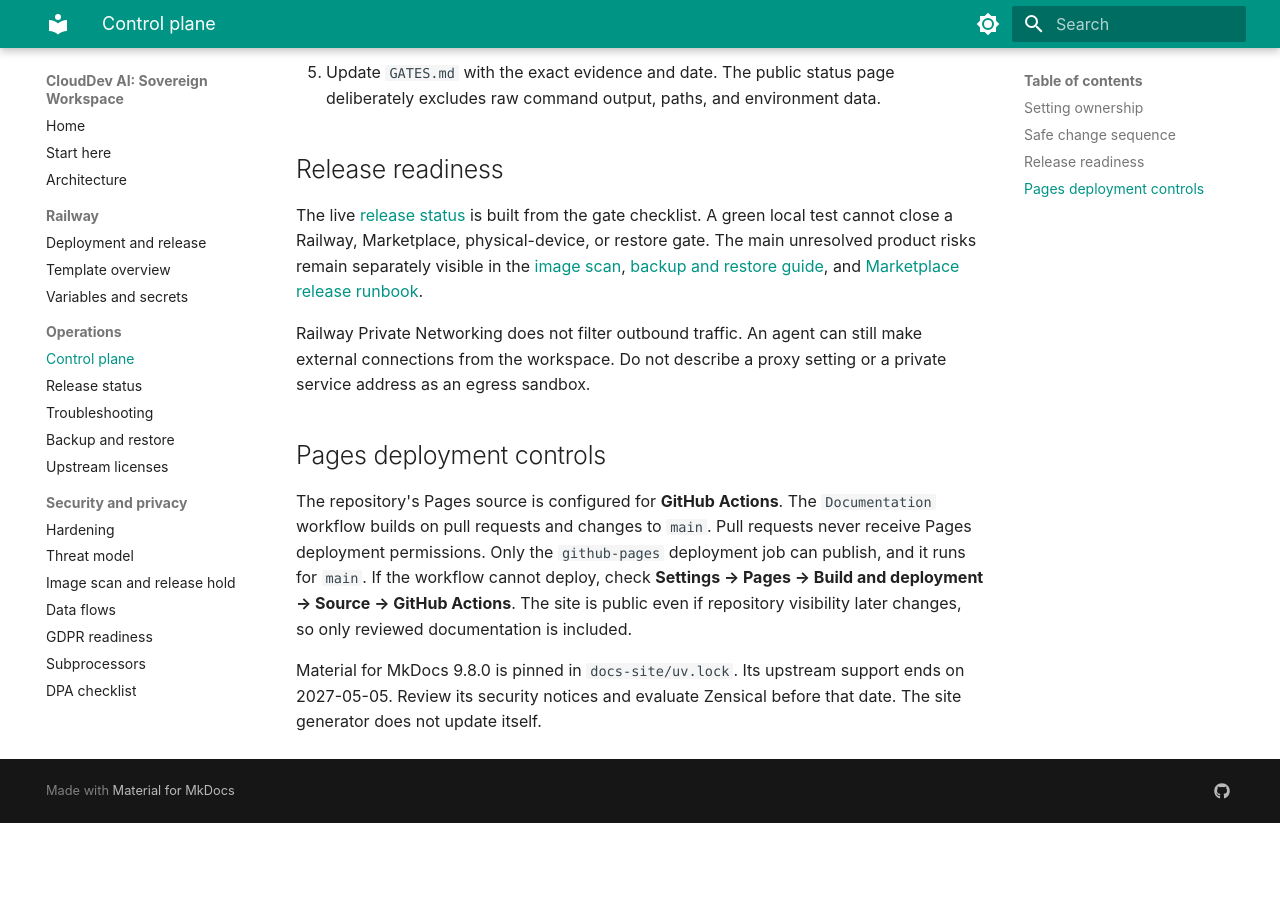
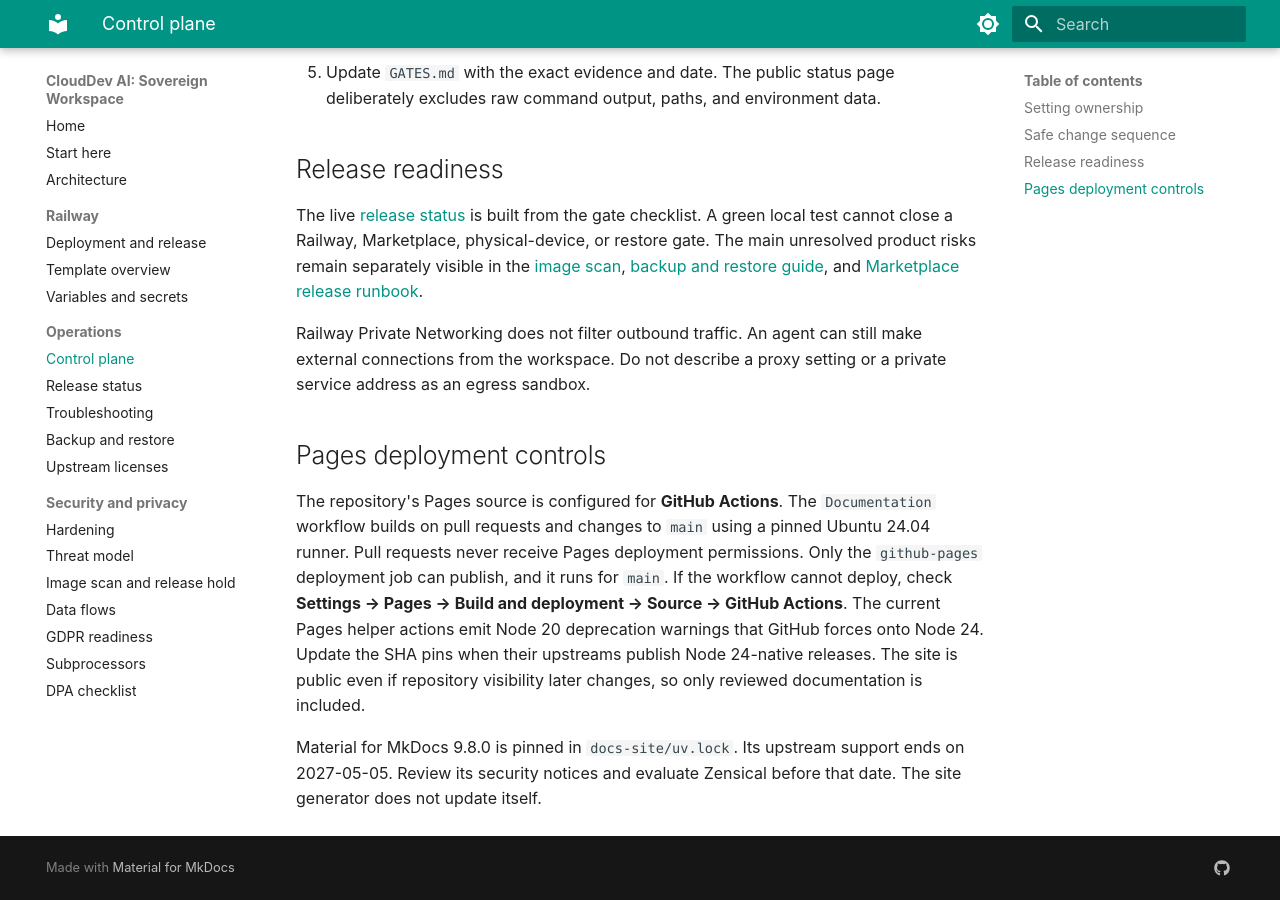
Before and after one commit to Schero94/clouddev-ai-sovereign-workspace, an MkDocs documentation site: the page built from docs/operations/CONTROL_PLANE.md, in a window 1280 px wide and 900 px high, scrolled down 2109 px. Built offline with MkDocs 1.6.1 and Material for MkDocs 9.7.7, drawn with Linux system fonts in a browser that asks for light colours; before the commit the page ends 2932 px from its top, so only the background shows below that.

```diff
--- a/docs/operations/CONTROL_PLANE.md
+++ b/docs/operations/CONTROL_PLANE.md
@@ -33,6 +33,6 @@
 
 ## Pages deployment controls
 
-The repository's Pages source is configured for **GitHub Actions**. The `Documentation` workflow builds on pull requests and changes to `main`. Pull requests never receive Pages deployment permissions. Only the `github-pages` deployment job can publish, and it runs for `main`. If the workflow cannot deploy, check **Settings → Pages → Build and deployment → Source → GitHub Actions**. The site is public even if repository visibility later changes, so only reviewed documentation is included.
+The repository's Pages source is configured for **GitHub Actions**. The `Documentation` workflow builds on pull requests and changes to `main` using a pinned Ubuntu 24.04 runner. Pull requests never receive Pages deployment permissions. Only the `github-pages` deployment job can publish, and it runs for `main`. If the workflow cannot deploy, check **Settings → Pages → Build and deployment → Source → GitHub Actions**. The current Pages helper actions emit Node 20 deprecation warnings that GitHub forces onto Node 24. Update the SHA pins when their upstreams publish Node 24-native releases. The site is public even if repository visibility later changes, so only reviewed documentation is included.
 
 Material for MkDocs 9.8.0 is pinned in `docs-site/uv.lock`. Its upstream support ends on 2027-05-05. Review its security notices and evaluate Zensical before that date. The site generator does not update itself.
```
Also changed, not shown: GATES.md (+1 -1 lines), PLAN.md (+1 -0 lines).
